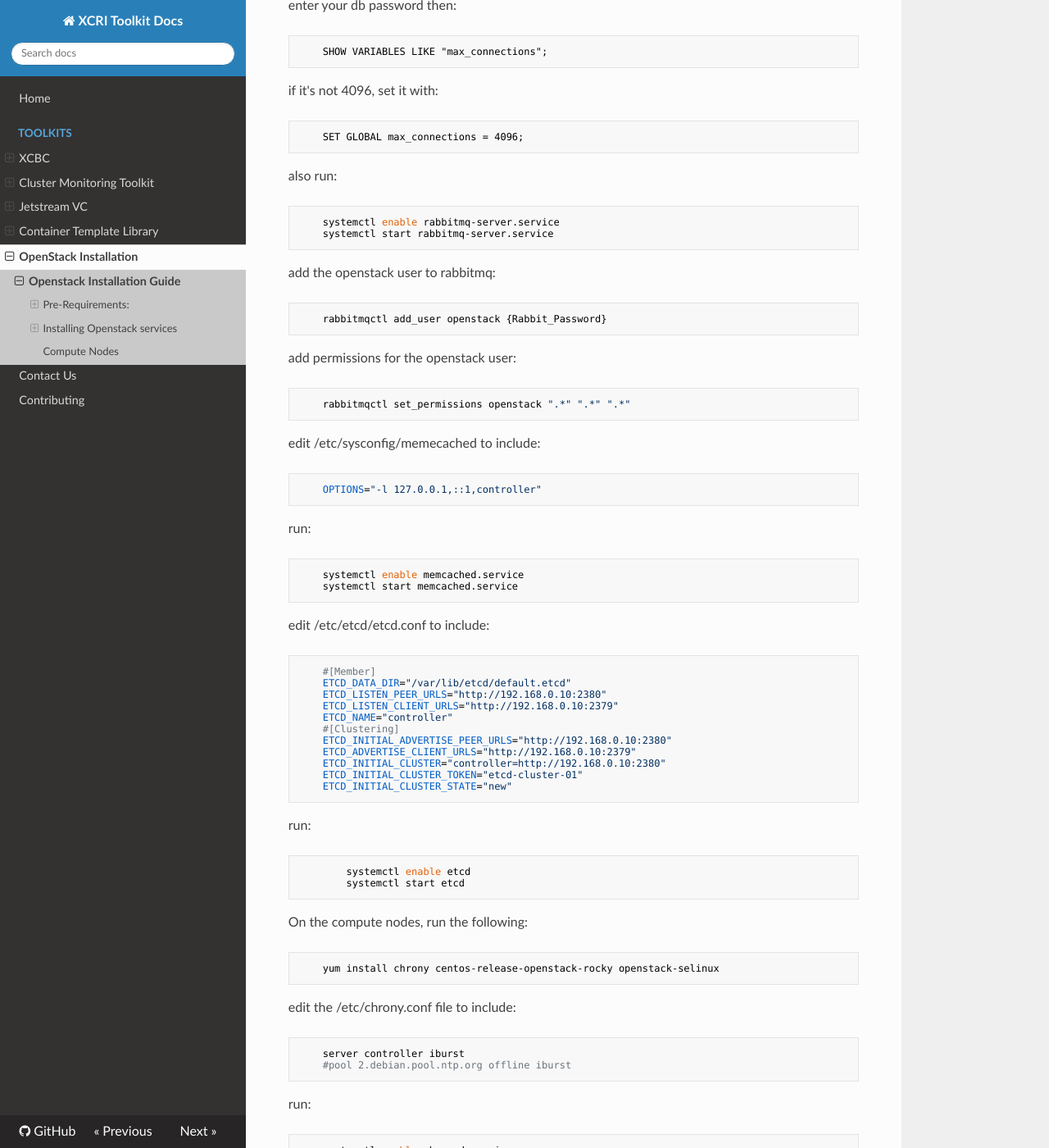
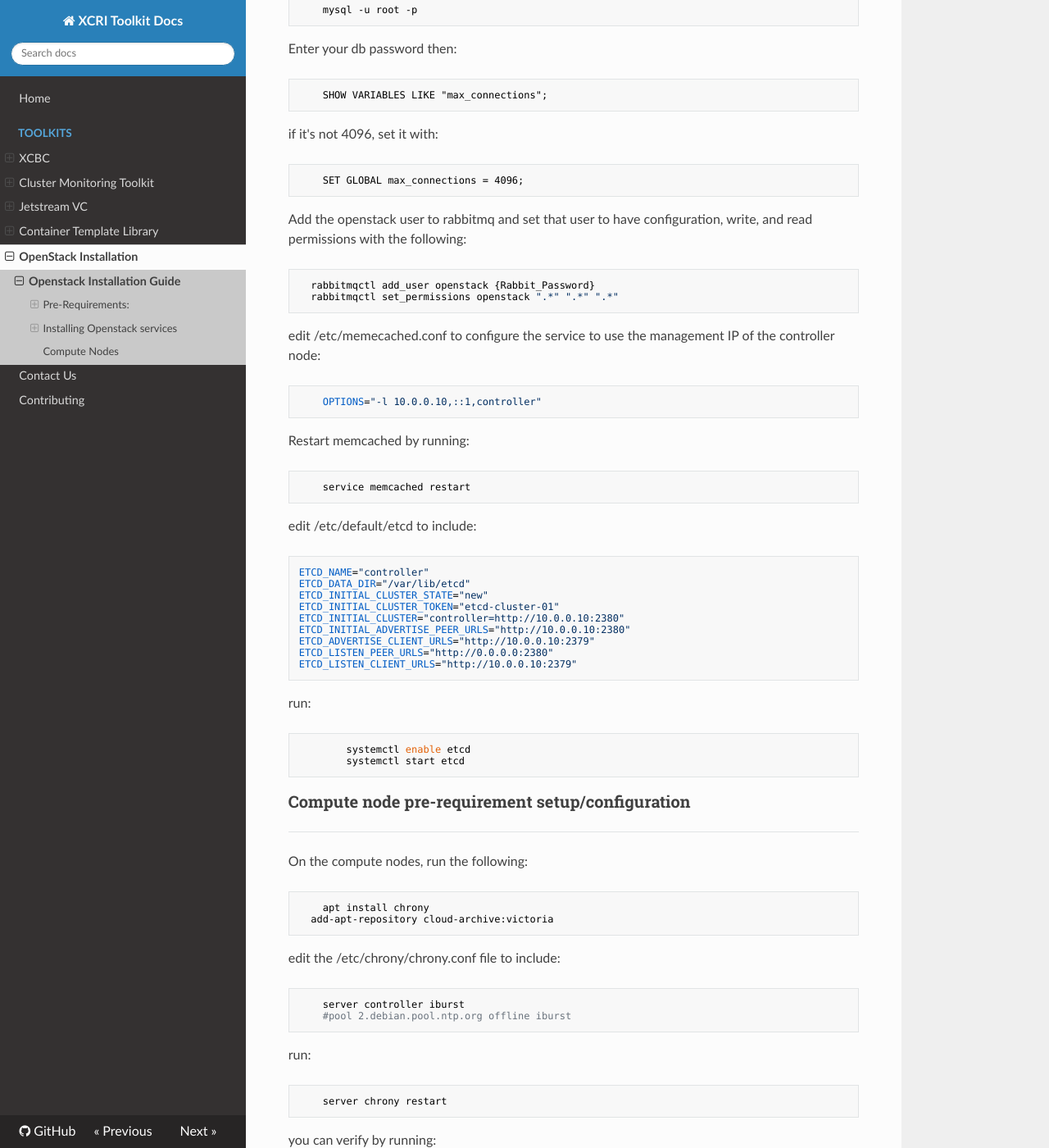
Before and after one commit to access-ci-org/Toolkit-Docs, an MkDocs documentation site: the page built from docs/toolkits/OpenstackInstallation.md, in a window 1280 px wide and 1400 px high, scrolled down 1955 px. Shown: the whole window at 82% size. Built offline with MkDocs 1.6.1, drawn with Linux system fonts in a browser that asks for light colours; nearby versions of some CDN libraries; old or Windows-style settings are respelled for this version of MkDocs; some of the changed text lies outside the part shown.

Commit message:
Updated pre-reqs to Victoria Openstack on Ubuntu 20

````diff
--- a/docs/toolkits/OpenstackInstallation.md
+++ b/docs/toolkits/OpenstackInstallation.md
@@ -1,14 +1,14 @@
-#  Installing Openstack (Rocky)
+#  Installing Openstack (Victoria)
 
-This is a basic walkthrough of installing Openstack.  I do not recommend using this for production, but exclusively as a proof of concept installation.
+This is a basic walkthrough of installing Openstack.
 
 ## Pre-Requirements:
-  This assumes you you are running a cluster with CentOS-7 with working networking.  The installation should be similar for debian based distros, but the commands will be different, i.e. apt-get, etc.
+  This guide will assume you you are running a cluster with Ubuntu 20 with operational networking.  The installation should be similar for RHEL based distributions but the commands will be different, i.e. dnf, etc.
 
 ---
 
- Openstack uses a significant number of passwords.  Each service has about 2.  You can generate a password by using:   `openssl rand -hex 10`
-	For this tutorial, I recommend using the same password for all the services and a different password for all database passwords.
+ Openstack uses a significant number of passwords.  Each service has about generally has a database password and a service user password.  You can generate a password by using:   `openssl rand -hex 10`
+ These passwords will be stored in plaintext in the .conf files of the respective service on the controller nodes.
 
  Make sure your `/etc/hosts` on all the nodes to contain the address and hostname of the controller, hosts, and storage nodes (if applicable).  The hostname 'controller' has to be setup and linked to the headnode IP.  A basic visual looks like this:
 
@@ -17,26 +17,29 @@ This is a basic walkthrough of installing Openstack.  I do not recommend using t
 
 
 
-###  Headnode setup/configuratiion
+###  Headnode setup/configuration
  On the headnode, run the following:
 ``` bash
-	yum install chrony centos-release-openstack-rocky mariadb mariadb-server memcached python-memcached etcd wget qemu-img
+  apt install chrony mariadb-server memcached python-memcached wget qemu-img
+  add-apt-repository cloud-archive:victoria
+  add-apt-repository universe
+  apt update
+  apt dist-upgrade
 ```
 
 ``` bash
-	yum install rabbitmq-server python2-PyMySQL openstack-selinux python-openstackclient
+	apt install rabbitmq-server python3-PyMySQL openstack-selinux python3-openstackclient etcd
 ```
 
-  Edit the `/etc/chrony.conf` file to include:
+  Edit the `/etc/chrony.conf` file to include your NTP server.  For this example we use Google's public NTP server and allow the subnet 10.0.0.0/16 to use this server as a chronyc source:
 ```
-	server 129.79.1.1 iburst
+	server time.google.com iburst
 	allow 10.0.0.0/16
 ```
 
   Run:
 ``` bash
-	systemctl enable chronyd.service
-	systemctl start chronyd.service
+	service chronyd restart
 ```
 
   You can verify by running:
@@ -59,16 +62,15 @@ This is a basic walkthrough of installing Openstack.  I do not recommend using t
 
   Run:
 ``` bash
-	systemctl enable mariadb.service
-	systemctl start mariadb.service
+  service mysql restart
 	mysql_secure_installation
 ```
 
-  mariadb probably won't read the config file for some reason, so run:
+  verify you have the correct number of max connections set in mariadb with the following:
 ``` bash
 	mysql -u root -p
 ```
-  enter your db password then:
+  Enter your db password then:
 ``` mysql
 	SHOW VARIABLES LIKE "max_connections";
 ```
@@ -77,46 +79,33 @@ This is a basic walkthrough of installing Openstack.  I do not recommend using t
 	SET GLOBAL max_connections = 4096;
 ```
 
-  also run:
+  Add the openstack user to rabbitmq and set that user to have configuration, write, and read permissions with the following:
 ``` bash
-	systemctl enable rabbitmq-server.service
-	systemctl start rabbitmq-server.service
+  rabbitmqctl add_user openstack {Rabbit_Password}
+  rabbitmqctl set_permissions openstack ".*" ".*" ".*"
 ```
 
-  add the openstack user to rabbitmq:
-``` bash
-	rabbitmqctl add_user openstack {Rabbit_Password}
+  edit /etc/memecached.conf to configure the service to use the management IP of the controller node:
+```
+	OPTIONS="-l 10.0.0.10,::1,controller"
 ```
 
-  add permissions for the openstack user:
+  Restart memcached by running:
 ``` bash
-	rabbitmqctl set_permissions openstack ".*" ".*" ".*"
+	service memcached restart
 ```
 
-  edit /etc/sysconfig/memecached to include:
+  edit /etc/default/etcd to include:
 ```
-	OPTIONS="-l 127.0.0.1,::1,controller"
-```
-
-  run:
-``` bash
-	systemctl enable memcached.service
-	systemctl start memcached.service
-```
-
-  edit /etc/etcd/etcd.conf to include:
-```
-	#[Member]
-	ETCD_DATA_DIR="/var/lib/etcd/default.etcd"
-	ETCD_LISTEN_PEER_URLS="http://192.168.0.10:2380"
-	ETCD_LISTEN_CLIENT_URLS="http://192.168.0.10:2379"
-	ETCD_NAME="controller"
-	#[Clustering]
-	ETCD_INITIAL_ADVERTISE_PEER_URLS="http://192.168.0.10:2380"
-	ETCD_ADVERTISE_CLIENT_URLS="http://192.168.0.10:2379"
-	ETCD_INITIAL_CLUSTER="controller=http://192.168.0.10:2380"
-	ETCD_INITIAL_CLUSTER_TOKEN="etcd-cluster-01"
-	ETCD_INITIAL_CLUSTER_STATE="new"
+ETCD_NAME="controller"
+ETCD_DATA_DIR="/var/lib/etcd"
+ETCD_INITIAL_CLUSTER_STATE="new"
+ETCD_INITIAL_CLUSTER_TOKEN="etcd-cluster-01"
+ETCD_INITIAL_CLUSTER="controller=http://10.0.0.10:2380"
+ETCD_INITIAL_ADVERTISE_PEER_URLS="http://10.0.0.10:2380"
+ETCD_ADVERTISE_CLIENT_URLS="http://10.0.0.10:2379"
+ETCD_LISTEN_PEER_URLS="http://0.0.0.0:2380"
+ETCD_LISTEN_CLIENT_URLS="http://10.0.0.10:2379"
 ```
 
   run:
@@ -126,12 +115,16 @@ This is a basic walkthrough of installing Openstack.  I do not recommend using t
 ```
 
 
+### Compute node pre-requirement setup/configuration
+---
+
  On the compute nodes, run the following:
 ``` bash
-	yum install chrony centos-release-openstack-rocky openstack-selinux
+	apt install chrony
+  add-apt-repository cloud-archive:victoria
 ```
 
-  edit the /etc/chrony.conf file to include:
+  edit the /etc/chrony/chrony.conf file to include:
 ```
 	server controller iburst
 	#pool 2.debian.pool.ntp.org offline iburst
@@ -139,14 +132,25 @@ This is a basic walkthrough of installing Openstack.  I do not recommend using t
 
   run:
 ``` bash
-	systemctl enable chronyd.service
-        systemctl start chronyd.service
+	server chrony restart
 ```
 
   you can verify by running:
 ``` bash
 	chronyc sources
 ```
+
+ Edit your `/etc/hosts` file to add in your nodes and associate an IP address to the controller name:
+```
+127.0.0.1   localhost localhost.localdomain localhost4 localhost4.localdomain4
+::1         localhost localhost.localdomain localhost6 localhost6.localdomain6
+
+{Internal Controller IP}    controller
+{Internal compute1 IP}      compute1
+{Internal compute2 IP}      compute2
+```
+
+ **Be sure to use the IP addresses of your nodes!**
 
 ## Installing Openstack services
 
````
Also changed, not shown: other parts of docs/toolkits/OpenstackInstallation.md (+1 -1 lines).
